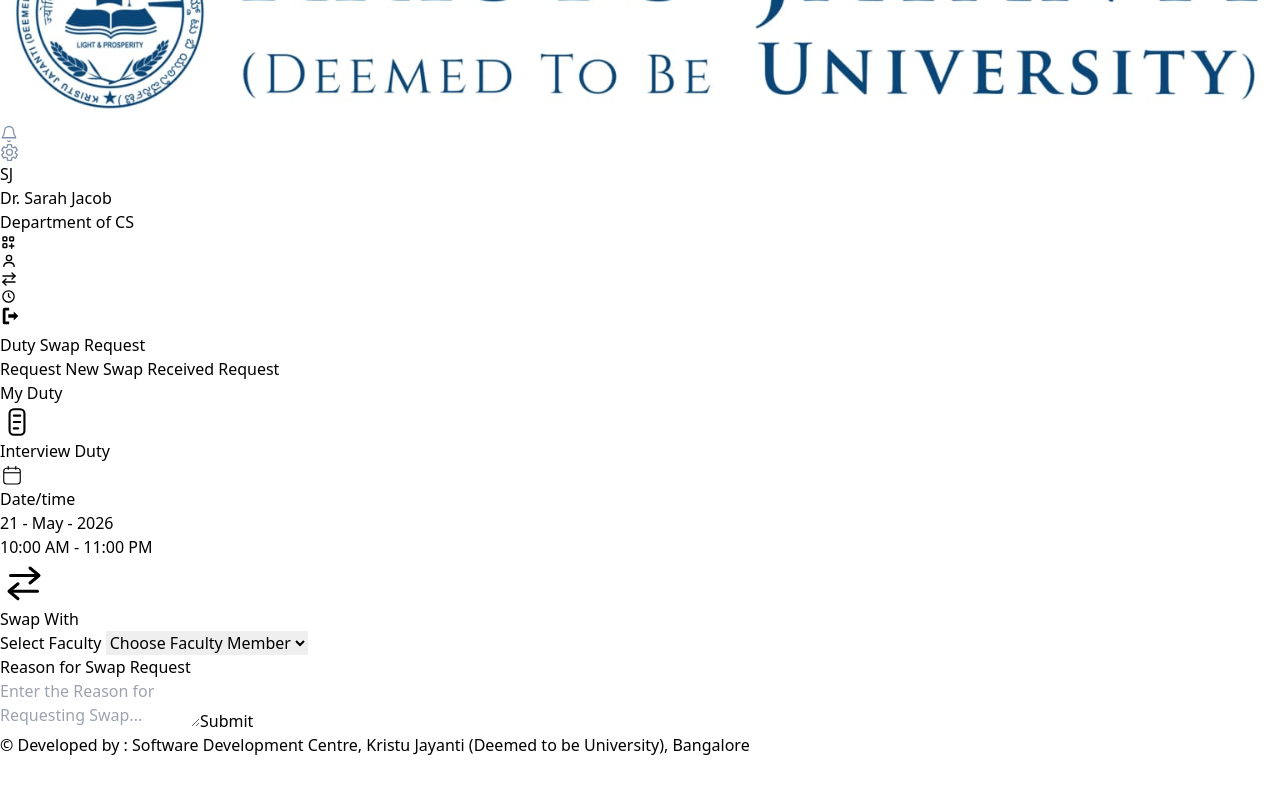
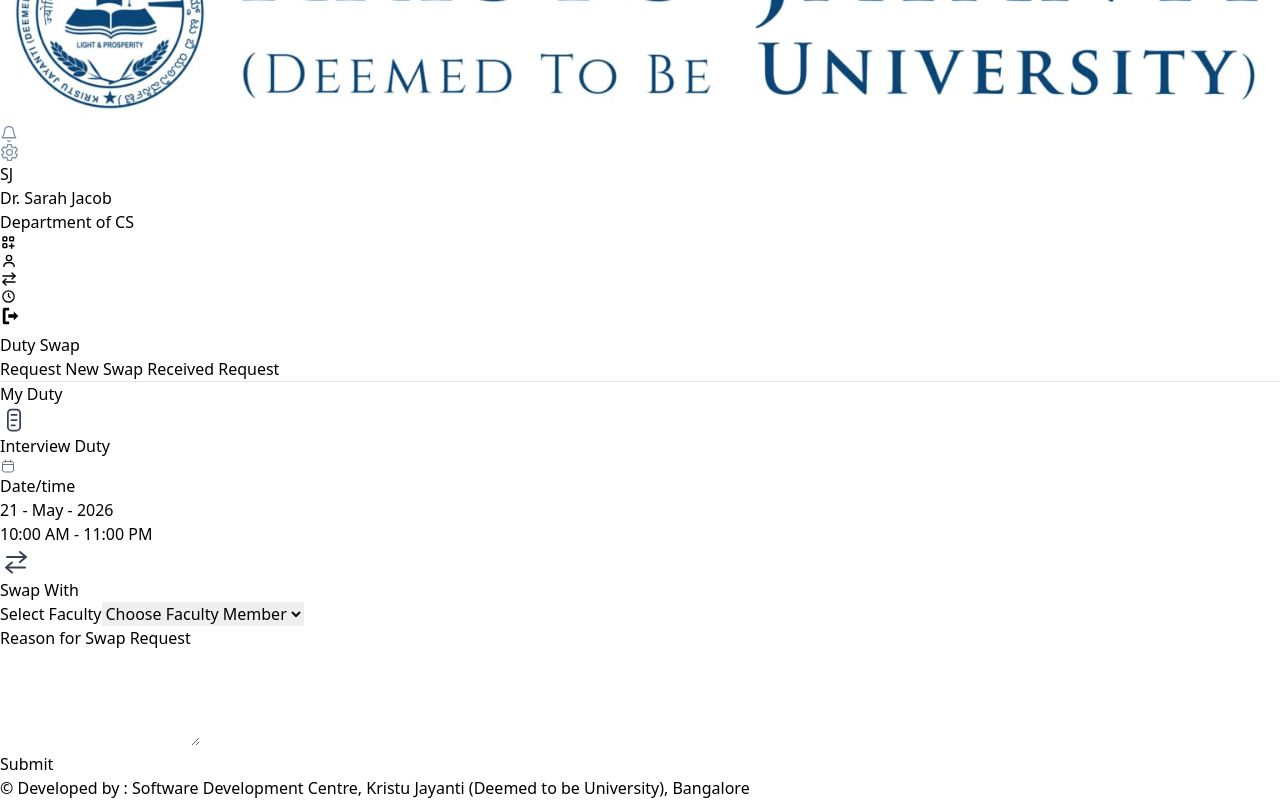
Before and after one commit to krithikavchristy-collab/duty_allotment, an Angular app in the folder Duty-Allotment-Frontend/: page /swap-request in a window 1280 px wide. Shown: the part 569-1369 px from the top of the page. Before the commit the page ends 1326 px from the top, so only its background shows below. Built offline with nearby package versions, Linux system fonts and the light colour scheme.

Commit message:
completed swap request

```diff
--- a/Duty-Allotment-Frontend/src/app/pages/received-request/received-request.component.html
+++ b/Duty-Allotment-Frontend/src/app/pages/received-request/received-request.component.html
@@ -1,54 +1,50 @@
-<section class="min-h-full bg-[#fafafd] px-[74px] pt-[22px]">
-  <h1 class="text-[42px] font-bold text-black">
-    Duty Swap Request
-  </h1>
+<section class="min-h-full bg-[#fafafd] px-8 pt-7">
 
-  <div class="mt-[88px] ml-[43px] w-[1040px] border-b border-gray-200 flex items-end gap-10">
-    <a
-      routerLink="/received-request"
-      class="w-[185px] h-[42px] bg-[#e9efff] border-b-2 border-blue-600 flex items-center justify-center text-[13px] text-blue-600 font-medium">
+  <!-- Page Title -->
+  <h1 class="text-2xl font-semibold text-gray-900 mb-6">Duty Swap</h1>
+
+  <!-- Tabs -->
+  <div class="flex items-center gap-2 mb-8">
+    <a routerLink="/swap-request"
+       class="px-5 py-2 rounded-md text-sm font-medium text-gray-500 hover:text-gray-700">
+      Request New Swap
+    </a>
+    <a routerLink="/received-request"
+       class="px-5 py-2 rounded-md text-sm font-medium bg-blue-600 text-white">
       Received Request
-    </a>
-
-    <a
-      routerLink="/swap-request"
-      class="w-[160px] h-[42px] flex items-center justify-center text-[13px] text-gray-500">
-      Request New Swap
     </a>
   </div>
 
-  <div class="mt-[38px] ml-[43px] w-[1035px] h-[190px] bg-[#e7eeff] rounded-[16px] flex items-center px-[28px]">
+  <hr class="border-gray-200 mb-6">
 
-    <div class="w-[70px]">
-      <img
-        src="assets/images/Avatar.jpg"
-        class="w-[48px] h-[48px] rounded-full object-cover"
-        alt="Faculty"
-      />
+  <!-- Request Card -->
+  <div class="w-[650px] border border-gray-200 rounded-xl bg-white p-4 flex items-center justify-between">
+
+    <div class="flex items-start gap-4">
+      <!-- Avatar -->
+      <img src="assets/images/Avatar.jpg"
+           alt="Avatar"
+           class="w-10 h-10 rounded-full object-cover flex-shrink-0">
+
+      <div>
+        <p class="text-sm font-semibold text-gray-800 mb-1">Dr. maria william</p>
+        <p class="text-xs text-gray-600">Exam Duty - 22 may 2026</p>
+        <p class="text-xs text-gray-600">9:00 AM - 12:00 PM</p>
+        <p class="text-xs text-gray-600">Block A 101</p>
+        <p class="text-xs text-gray-600 mt-1">REASON : I have a meeting</p>
+      </div>
     </div>
 
-    <div class="flex-1">
-      <h2 class="text-[31px] font-medium text-black mb-[20px]">
-        Dr. maria william
-      </h2>
-
-      <p class="text-[22px] leading-[27px] text-black">
-        Exam Duty - 22 may 2026<br />
-        9:00 AM - 12:00 PM<br />
-        Block A 101<br />
-        REASON : I have a meeting
-      </p>
-    </div>
-
-    <div class="flex items-center gap-[24px] mr-[22px]">
-      <button class="w-[120px] h-[38px] bg-[#0aa000] text-white rounded-[7px] text-[22px]">
+    <!-- Accept / Reject -->
+    <div class="flex items-center gap-3 flex-shrink-0">
+      <button class="px-5 py-1.5 bg-green-600 text-white text-sm font-medium rounded-md hover:bg-green-700 transition-colors">
         Accept
       </button>
-
-      <button class="w-[112px] h-[38px] bg-[#c00000] text-white rounded-[7px] text-[22px]">
+      <button class="px-5 py-1.5 bg-red-600 text-white text-sm font-medium rounded-md hover:bg-red-700 transition-colors">
         Reject
       </button>
     </div>
 
   </div>
+
 </section>
--- a/Duty-Allotment-Frontend/src/app/pages/swap-request/swap-request.component.html
+++ b/Duty-Allotment-Frontend/src/app/pages/swap-request/swap-request.component.html
@@ -1,103 +1,83 @@
-<section class="min-h-full bg-[#fafafd] px-[74px] pt-[28px]">
+<section class="min-h-full bg-[#fafafd] px-8 pt-7">
 
-  <h1 class="text-[40px] font-bold text-black">
-    Duty Swap Request
-  </h1>
+  <!-- Page Title -->
+  <h1 class="text-2xl font-semibold text-gray-900 mb-6">Duty Swap</h1>
 
   <!-- Tabs -->
-  <div class="mt-[92px] ml-[43px] w-[1040px] border-b border-gray-200 flex items-end gap-10">
-    <a
-      routerLink="/swap-request"
-      class="w-[185px] h-[42px] bg-[#e9efff] border-b-2 border-blue-600 flex items-center justify-center text-[13px] text-blue-600 font-medium">
+  <div class="flex items-center gap-2 mb-8">
+    <a routerLink="/swap-request"
+       class="px-5 py-2 rounded-md text-sm font-medium bg-blue-600 text-white">
       Request New Swap
     </a>
-
-    <a
-      routerLink="/received-request"
-      class="w-[160px] h-[42px] flex items-center justify-center text-[13px] text-gray-500">
+    <a routerLink="/received-request"
+       class="px-5 py-2 rounded-md text-sm font-medium text-gray-500 hover:text-gray-700">
       Received Request
     </a>
   </div>
 
-  <!-- Duty + Swap With Row -->
-  <div class="mt-[75px] ml-[43px] flex items-center gap-[64px]">
+  <hr class="border-gray-200 mb-8">
+
+  <!-- My Duty + Swap Icon + Swap With -->
+  <div class="flex items-center gap-6 mb-6">
 
     <!-- My Duty Card -->
-    <div class="w-[405px] h-[156px] bg-[#e9efff] rounded-[30px] px-[22px] pt-[12px]">
-      <h2 class="text-[23px] font-bold mb-[20px]">
-        My Duty
-      </h2>
-
-      <div class="flex items-center">
-
+    <div class="w-[300px] border border-gray-200 rounded-xl bg-white p-4">
+      <p class="text-sm font-semibold text-gray-700 mb-3">My Duty</p>
+      <div class="flex items-center gap-3">
         <!-- duty icon -->
-        <svg width="34" height="34" viewBox="0 0 64 64" fill="none" class="mr-[18px]">
-          <rect x="18" y="8" width="28" height="48" rx="8" stroke="black" stroke-width="4"/>
-          <path d="M26 20H38M26 32H38M26 44H34" stroke="black" stroke-width="4" stroke-linecap="round"/>
+        <svg width="28" height="28" viewBox="0 0 64 64" fill="none">
+          <rect x="18" y="8" width="28" height="48" rx="8" stroke="#374151" stroke-width="4"/>
+          <path d="M26 20H38M26 32H38M26 44H34" stroke="#374151" stroke-width="4" stroke-linecap="round"/>
         </svg>
-
-        <h3 class="text-[22px] font-medium whitespace-nowrap mr-[40px]">
-          Interview Duty
-        </h3>
-
+        <span class="text-sm font-semibold text-gray-800">Interview Duty</span>
+      </div>
+      <div class="flex items-center gap-2 mt-3">
         <!-- calendar icon -->
-        <svg width="24" height="24" viewBox="0 0 64 64" fill="none" class="mr-[14px]">
-          <rect x="10" y="14" width="44" height="42" rx="8" stroke="black" stroke-width="3"/>
-          <path d="M10 26H54" stroke="black" stroke-width="3"/>
-          <path d="M22 8V18M42 8V18" stroke="black" stroke-width="3"/>
+        <svg width="16" height="16" viewBox="0 0 64 64" fill="none">
+          <rect x="10" y="14" width="44" height="42" rx="8" stroke="#6B7280" stroke-width="4"/>
+          <path d="M10 26H54" stroke="#6B7280" stroke-width="4"/>
+          <path d="M22 8V18M42 8V18" stroke="#6B7280" stroke-width="4"/>
         </svg>
-
-        <div class="leading-tight">
-          <p class="text-[14px] font-bold whitespace-nowrap">Date/time</p>
-          <p class="text-[12px] mt-[13px] whitespace-nowrap">21 - May - 2026</p>
-          <p class="text-[11px] mt-[13px] whitespace-nowrap">10:00 AM - 11:00 PM</p>
+        <div>
+          <p class="text-xs font-semibold text-gray-700">Date/time</p>
+          <p class="text-xs text-gray-500">21 - May - 2026</p>
+          <p class="text-xs text-gray-500">10:00 AM - 11:00 PM</p>
         </div>
-
       </div>
     </div>
 
     <!-- Swap Icon -->
-    <div class="w-[70px] flex justify-center">
-      <svg width="48" height="48" viewBox="0 0 64 64" fill="none">
-        <path d="M14 22H48" stroke="black" stroke-width="4" stroke-linecap="round"/>
-        <path d="M40 12L52 22L40 32" stroke="black" stroke-width="4" stroke-linecap="round" stroke-linejoin="round"/>
-        <path d="M50 43H16" stroke="black" stroke-width="4" stroke-linecap="round"/>
-        <path d="M24 33L12 43L24 53" stroke="black" stroke-width="4" stroke-linecap="round" stroke-linejoin="round"/>
-      </svg>
-    </div>
+    <svg width="32" height="32" viewBox="0 0 64 64" fill="none">
+      <path d="M14 22H48" stroke="#374151" stroke-width="4" stroke-linecap="round"/>
+      <path d="M40 12L52 22L40 32" stroke="#374151" stroke-width="4" stroke-linecap="round" stroke-linejoin="round"/>
+      <path d="M50 43H16" stroke="#374151" stroke-width="4" stroke-linecap="round"/>
+      <path d="M24 33L12 43L24 53" stroke="#374151" stroke-width="4" stroke-linecap="round" stroke-linejoin="round"/>
+    </svg>
 
     <!-- Swap With Card -->
-    <div class="w-[420px] h-[156px] bg-[#e9efff] rounded-[30px] px-[28px] pt-[14px]">
-      <h2 class="text-[23px] font-bold mb-[26px]">
-        Swap With
-      </h2>
-
-      <label class="text-[11px] font-semibold">
-        Select Faculty
-      </label>
-
-      <select class="mt-2 w-full h-[28px] bg-white border border-gray-300 rounded-[4px] px-3 text-[11px] text-gray-500 outline-none">
-        <option>Choose Faculty Member</option>
+    <div class="w-[300px] border border-gray-200 rounded-xl bg-white p-4">
+      <p class="text-sm font-semibold text-gray-700 mb-3">Swap With</p>
+      <label class="text-xs text-gray-500 mb-1 block">Select Faculty</label>
+      <select class="w-full border border-gray-300 rounded-md px-3 py-1.5 text-sm text-gray-500 bg-white outline-none focus:ring-1 focus:ring-blue-400">
+        <option value="">Choose Faculty Member</option>
       </select>
     </div>
 
   </div>
 
-  <!-- Reason Box -->
-  <div class="mt-[26px] ml-[43px] w-[665px] h-[190px] bg-[#e9efff] rounded-[24px] px-[28px] pt-[12px] relative">
-
-    <h2 class="text-[20px] font-bold">
-      Reason for Swap Request
-    </h2>
-
+  <!-- Reason for Swap Request -->
+  <div class="w-[630px] border border-gray-200 rounded-xl bg-white p-4">
+    <p class="text-sm font-semibold text-gray-700 mb-3">Reason for Swap Request</p>
     <textarea
-      class="mt-[10px] w-[565px] h-[108px] bg-white rounded-[26px] resize-none outline-none px-5 py-4 text-[12px]"
-      placeholder="Enter the Reason for Requesting Swap..."></textarea>
-
-    <button class="absolute right-[37px] bottom-[8px] w-[98px] h-[30px] bg-blue-500 text-white text-[23px] rounded-[8px] leading-none">
-      Submit
-    </button>
-
+      rows="4"
+      class="w-full border border-gray-200 rounded-lg px-4 py-3 text-sm text-gray-600 resize-none outline-none focus:ring-1 focus:ring-blue-400 bg-gray-50"
+      placeholder="Enter the Reason for Requesting Swap...">
+    </textarea>
+    <div class="flex justify-end mt-3">
+      <button class="px-6 py-1.5 bg-blue-600 text-white text-sm font-medium rounded-md hover:bg-blue-700 transition-colors">
+        Submit
+      </button>
+    </div>
   </div>
 
 </section>
```
Also changed, not shown: Duty-Allotment-Frontend/src/app/app.module.ts (+5 -4 lines).
